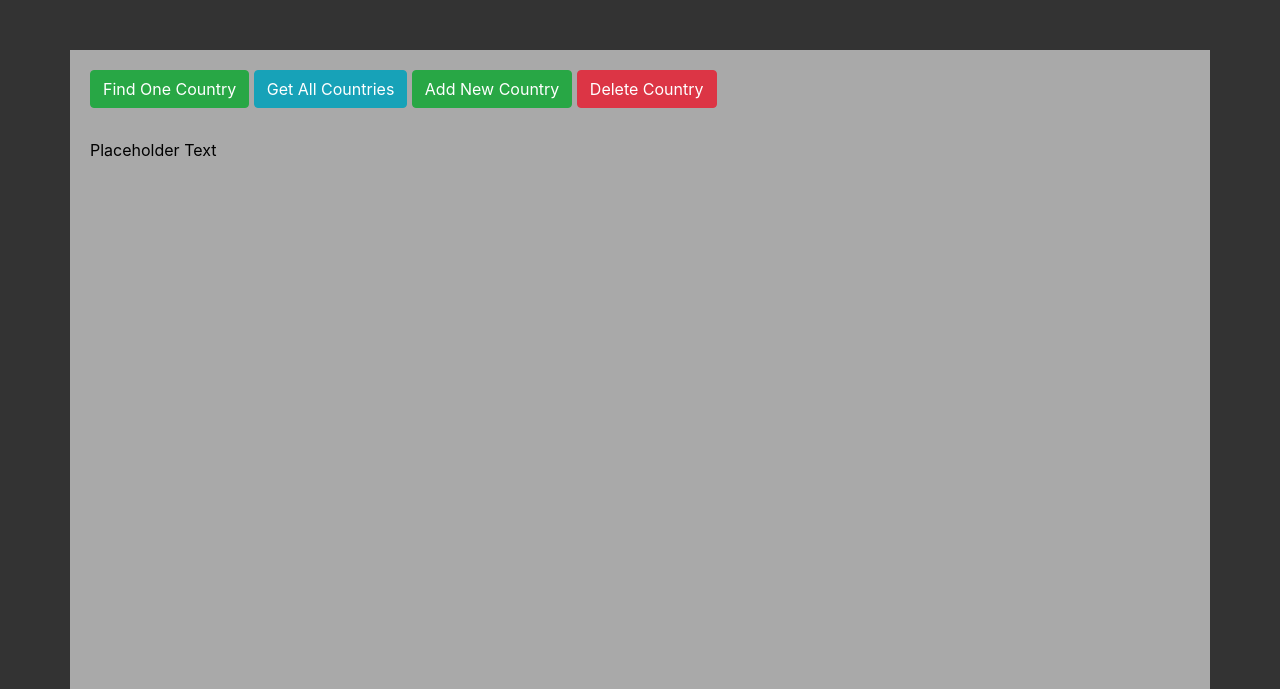
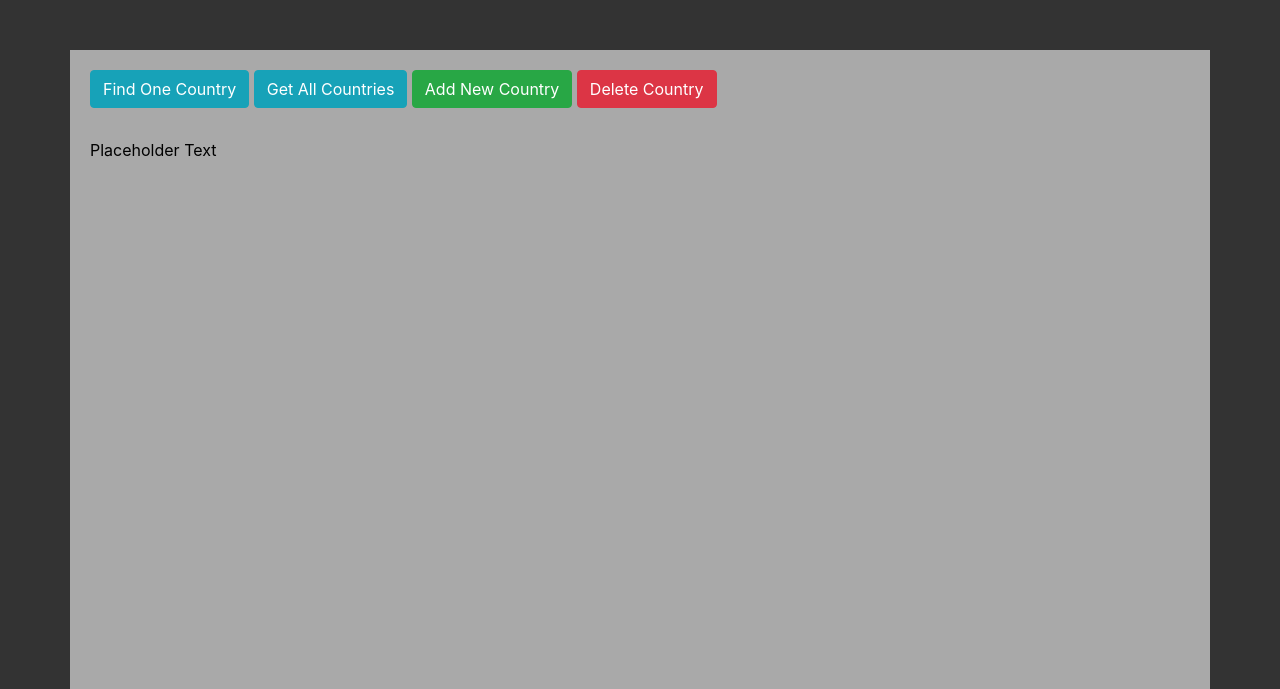
Before and after one commit to Floopion/Web3Files, a Flask app: page / in a window 1280 px wide. Shown: the part 56-745 px from the top of the page. Run offline with Flask 2, Linux system fonts and the light colour scheme; parts of the project's set-up code (start-up, migrations or seed data) failed here and were passed over; some libraries are stand-ins or nearby versions; some web fonts are replaced.

Commit message:
changed button color

```diff
--- a/templates/index.html
+++ b/templates/index.html
@@ -2,7 +2,7 @@
 <body>
     <main>
         <div class="container" style="margin-top: 50px; background-color: darkgrey; height: 80vh; padding: 20px" >
-            <button type="button" class="btn btn-success" data-toggle="modal" data-target="#oneModal">Find One Country</button>
+            <button type="button" class="btn btn-info" data-toggle="modal" data-target="#oneModal">Find One Country</button>
             <button type="button" class="btn btn-info" onclick="changeText('countries')">Get All Countries</button>
             <button type="button" class="btn btn-success" data-toggle="modal" data-target="#myModal">Add New Country</button>
             <button type="button" class="btn btn-danger" data-toggle="modal" data-target="#delModal">Delete Country</button>
```
